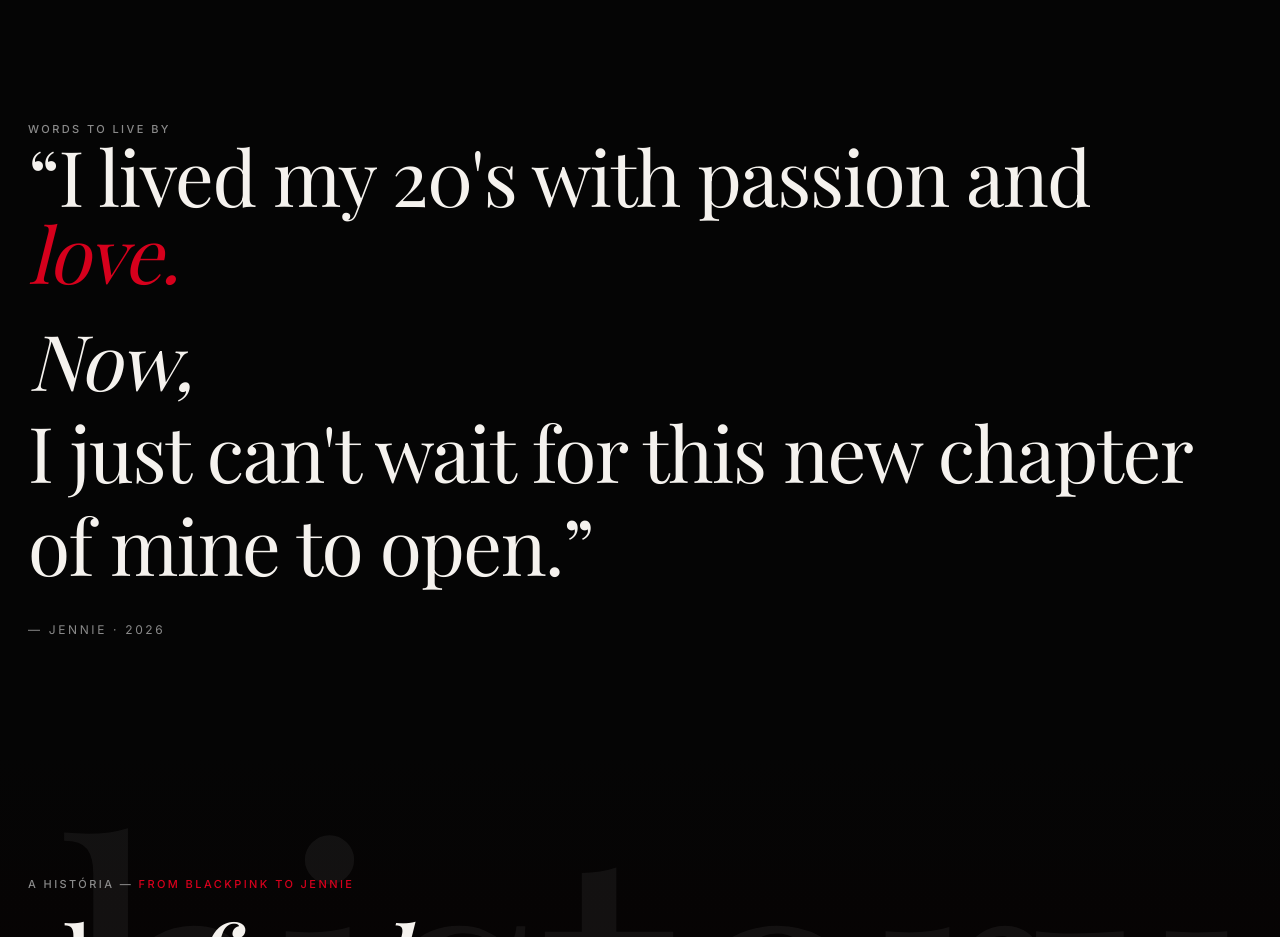
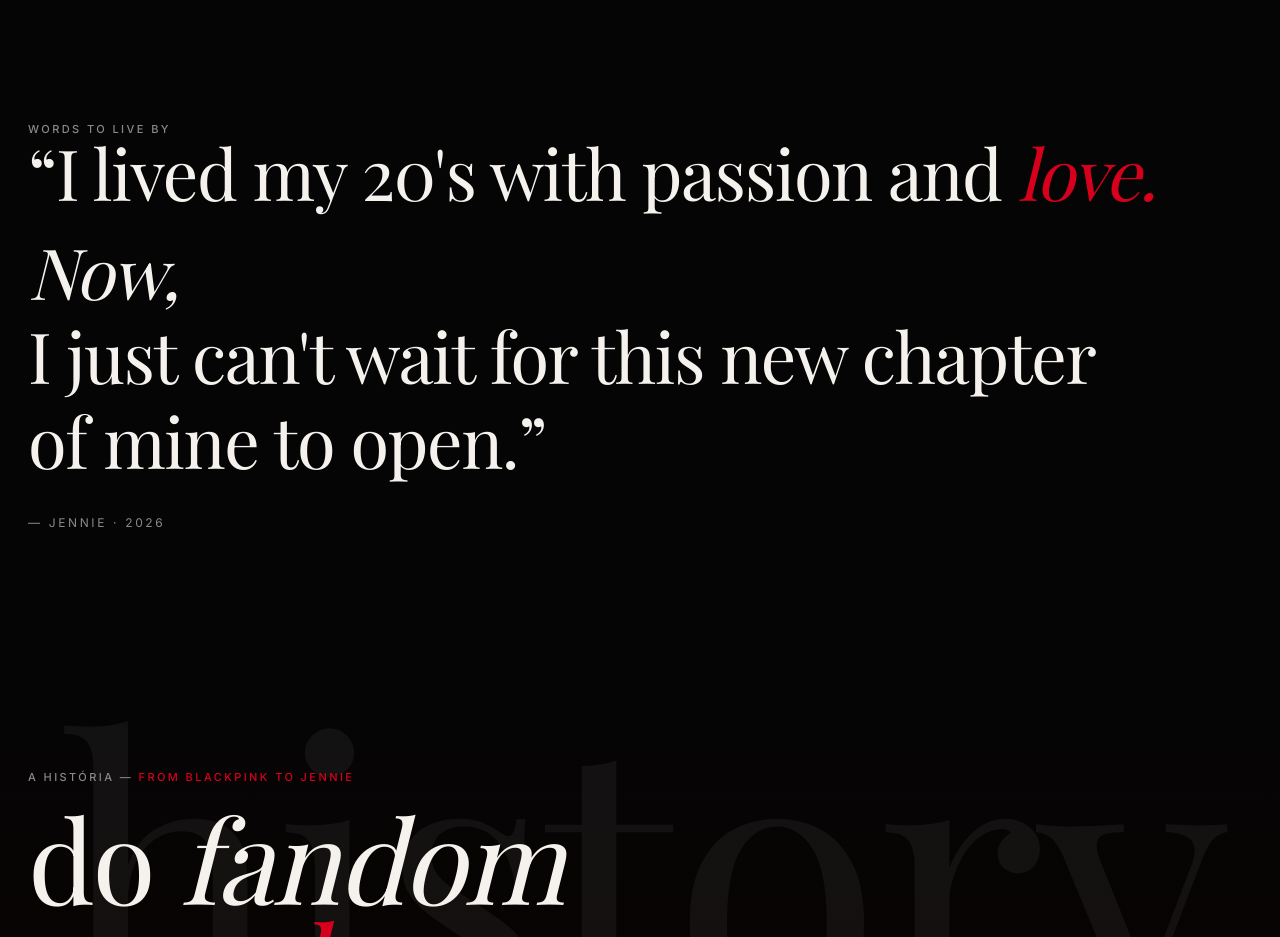
Before and after one commit to yanaguiii/CoverJennieKim, a Nuxt app: page / in a window 1280 px wide. Shown: the part 3400-4337 px from the top of the page. Built offline with nearby package versions, Linux system fonts and the light colour scheme; a web font is replaced by a local one.

Commit message:
fix: font size quote

```diff
--- a/components/QuoteSection.css
+++ b/components/QuoteSection.css
@@ -3,7 +3,7 @@
   background: var(--c-bg);
 }
 .quote__text {
-  font-size: clamp(30px, 6vw, 100px);
+  font-size: clamp(30px, 5.5vw, 100px);
   line-height: 1;
   display: flex;
   flex-wrap: wrap;
```
